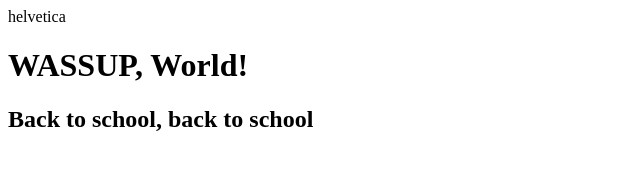
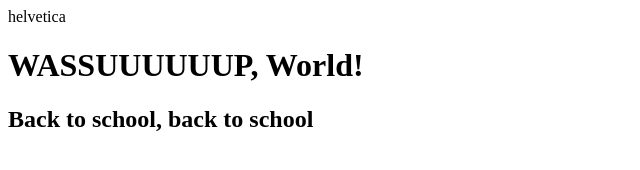
Before and after one commit to annagoldberg/my-first-repo, a plain HTML site: page index.html in a window 1280 px wide. Shown: the whole page, without its empty margins (0-640 px from the left). Drawn offline with Linux system fonts and the light colour scheme.

Commit message:
Update index.html

```diff
--- a/index.html
+++ b/index.html
@@ -5,7 +5,7 @@
 	<title>General Assembly, Class One</title>
 </head>
 <body>
-<h1>WASSUP, World!</h1>
+<h1>WASSUUUUUUP, World!</h1>
 <h2>Back to school, back to school</h2>
 </body>
 </html>
```
